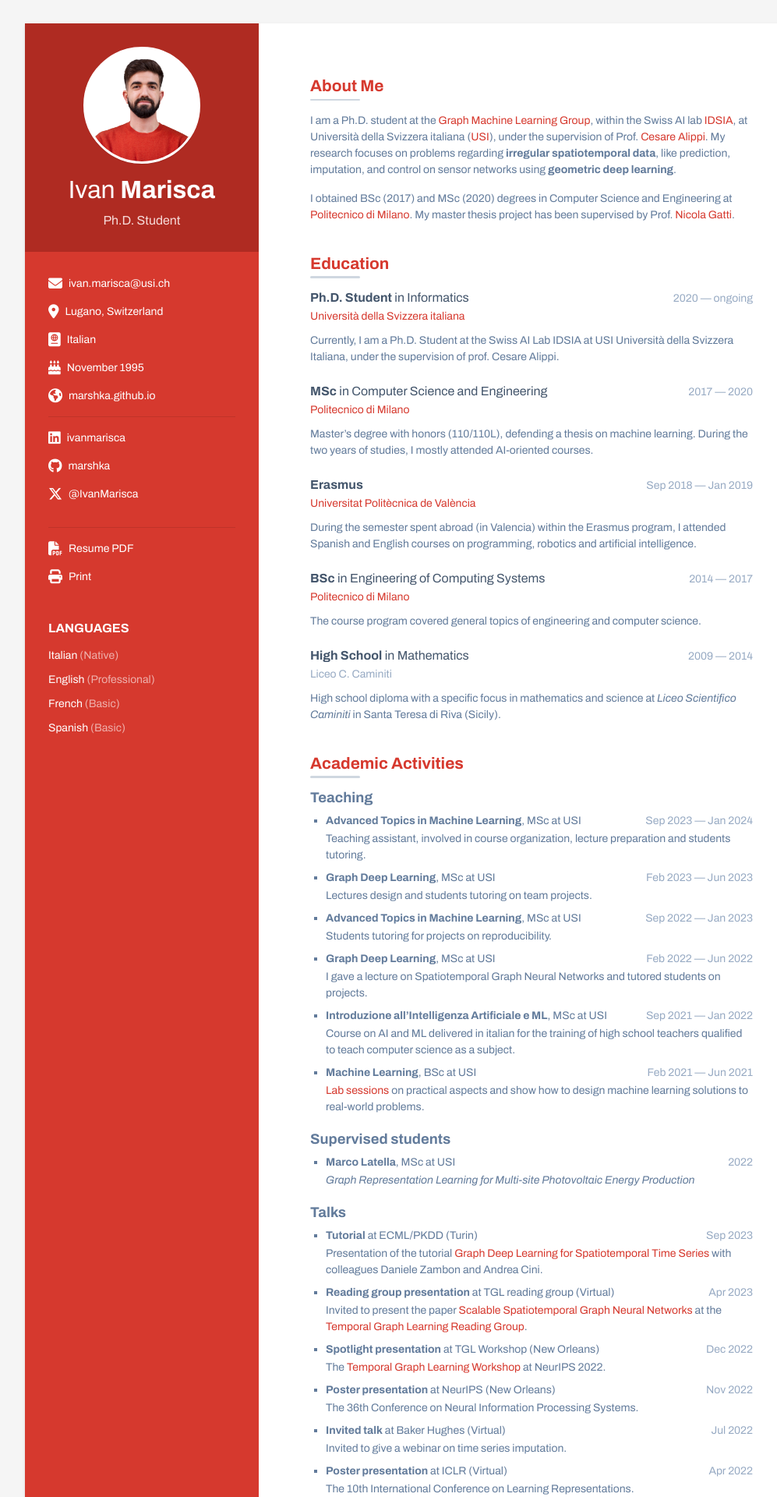
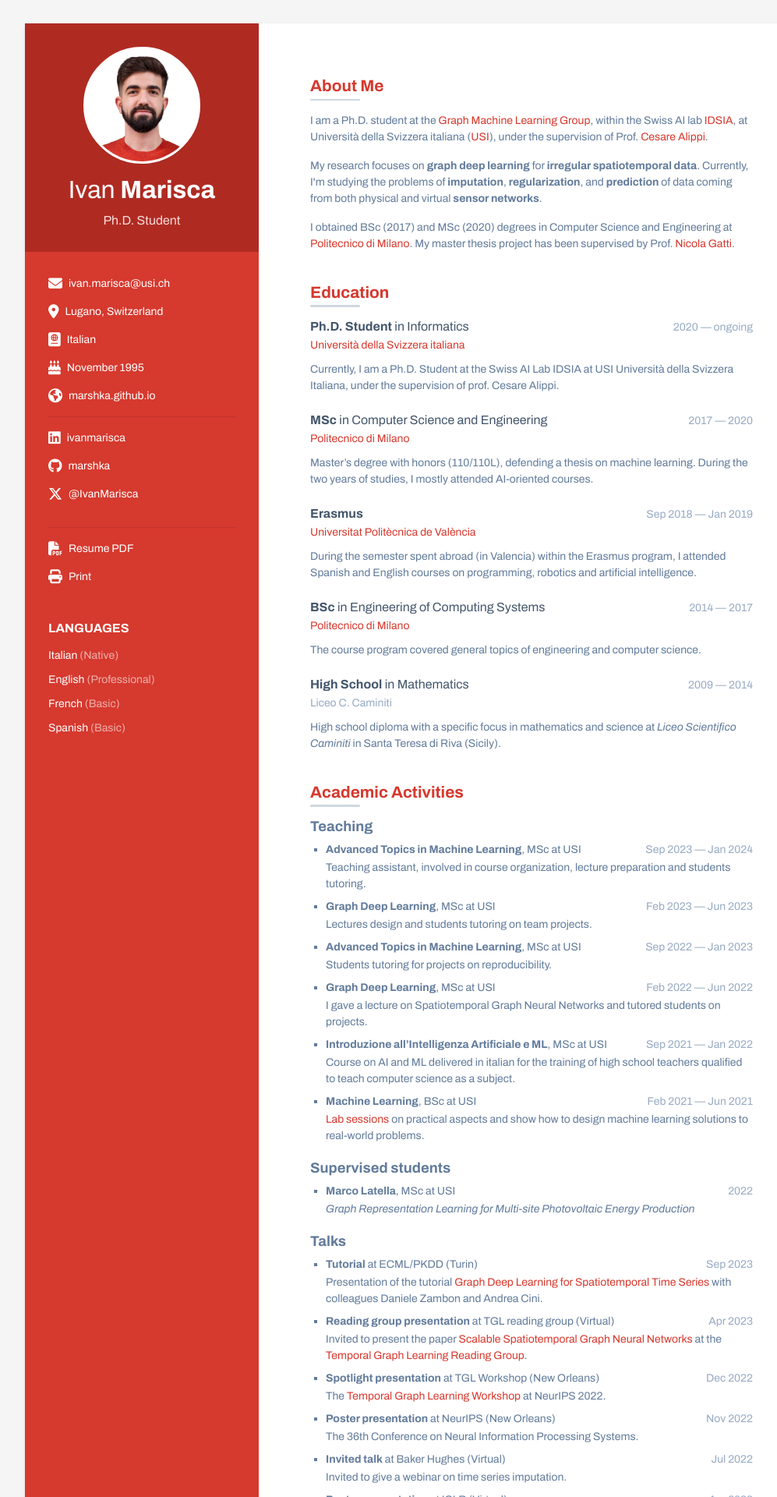
Before and after one commit to marshka/marshka.github.io, a Jekyll site: the page built from cv.html, in a window 1280 px wide. Shown: the top 1920 px of the page at 78% size, without its empty margins (108-1105 px from the left). Built offline with Jekyll 4.4.1, drawn with Linux system fonts in a browser that asks for light colours; nearby versions of some CDN libraries; some of the changed text lies outside the part shown.

Commit message:
Updated CV

```diff
--- a/_data/cv.yml
+++ b/_data/cv.yml
@@ -4,7 +4,7 @@ sidebar:
     name: Ivan
     surname: Marisca
     tagline: Ph.D. Student
-    avatar: face_thumb_nobg.png  # inside /assets/images/ folder
+    avatar: face_thumb_nobg_zoom.png  # inside /assets/images/ folder
 
     # Sidebar links
     email: ivan.marisca@usi.ch
@@ -36,8 +36,10 @@ sidebar:
           level: Basic
 
 summary: >
-  <p>I am a Ph.D. student at the <a href="https://gmlg.ch/" target="_blank" rel="noopener noreferrer">Graph Machine Learning Group</a>, within the Swiss AI lab <a href="https://www.idsia.ch/" target="_blank" rel="noopener noreferrer">IDSIA</a>, at Università della Svizzera italiana (<a href="https://www.usi.ch/en" target="_blank" rel="noopener noreferrer">USI</a>), under the supervision of Prof. <a href="https://alippi.faculty.polimi.it/" target="_blank" rel="noopener noreferrer">Cesare Alippi</a>.
-  My research focuses on problems regarding <strong>irregular spatiotemporal data</strong>, like prediction, imputation, and control on sensor networks using <strong>geometric deep learning</strong>.</p>
+  <p>I am a Ph.D. student at the <a href="https://gmlg.ch/" target="_blank" rel="noopener noreferrer">Graph Machine Learning Group</a>, within the Swiss AI lab <a href="https://www.idsia.ch/" target="_blank" rel="noopener noreferrer">IDSIA</a>, at Università della Svizzera italiana (<a href="https://www.usi.ch/en" target="_blank" rel="noopener noreferrer">USI</a>), under the supervision of Prof. <a href="https://alippi.faculty.polimi.it/" target="_blank" rel="noopener noreferrer">Cesare Alippi</a>.</p>
+
+  <p>My research focuses on <strong>graph deep learning</strong> for <strong>irregular spatiotemporal data</strong>. Currently, I'm studying the problems of <strong>imputation</strong>, <strong>regularization</strong>, and <strong>prediction</strong> of data coming from both physical and virtual <strong>sensor networks</strong>.</p>
+
   <p>I obtained BSc (2017) and MSc (2020) degrees in Computer Science and Engineering at <a href="https://www.polimi.it/en/" target="_blank" rel="noopener noreferrer">Politecnico di Milano</a>. My master thesis project has been supervised by Prof. <a href="https://gatti.faculty.polimi.it/" target="_blank" rel="noopener noreferrer">Nicola Gatti</a>.</p>
 
 education:
@@ -160,8 +162,8 @@ awards:
     description: Travel award to attend the NeurIPS conference in New Orleans (US).
     year: Nov 2022
   - type: Scholarship
-    venue: SAPAR
-    description: Scholarship awarded to the 4 best STEM students.
+    venue: National Association SAPAR
+    description: Scholarship awarded to top 4 STEM students.
     year: 2019
   - type: Scholarship
     venue: Politecnico di Milano
@@ -175,7 +177,7 @@ projects:
     end_date: Feb 2023
     image: assets/img/innosuisse.jpeg
     description: >
-      Developing of graph-based methods for multi-site photovoltaic power forecasting, to improve accuracy on portfolio production prediction. The solution is based on novel graph-based AI strategies exploiting existing heterogeneous information and related dependencies. Funded by <a href="https://www.innosuisse.ch/inno/en/home.html" target="_blank" rel="noopener noreferrer">Innosuisse</a>.
+      Developing of graph-based methods for multi-site photovoltaic power forecasting, to improve accuracy on portfolio production prediction. The solution is based on novel graph-based AI strategies exploiting existing heterogeneous information and related dependencies. Joint project in collaboration with <a href="https://www.dxtcommodities.com/" target="_blank" rel="noopener noreferrer">DXT Commodities</a>, funded by <a href="https://www.innosuisse.ch/inno/en/home.html" target="_blank" rel="noopener noreferrer">Innosuisse</a>.
 
 footer: >
     I hereby authorize the use of my personal data in accordance to the GDPR 679/16 - "European regulation on the protection of personal data".
--- a/_includes/cv/projects.html
+++ b/_includes/cv/projects.html
@@ -2,7 +2,7 @@
     <h2 class="section-title">Projects</h2>
 
     <div class="intro">
-        <p>I believe in worldwide accessibility of science. As such, I make the software I develop for my research publicly available (whenever possible) through <a href="https://github.com/marshka" target="_blank" rel="noopener noreferrer">my GitHub page</a>. You can also find the code related to my publications on the <a href="https://github.com/Graph-Machine-Learning-Group" target="_blank" rel="noopener noreferrer">GitHub page of Graph Machine Learning Group</a>.</p>
+        <p>I believe in worldwide accessibility of science. As such, I make the software I develop for my research publicly available through <a href="https://github.com/marshka" target="_blank" rel="noopener noreferrer">my GitHub page</a>. You can also find the code related to my publications on the <a href="https://github.com/Graph-Machine-Learning-Group" target="_blank" rel="noopener noreferrer">GitHub page of Graph Machine Learning Group</a>.</p>
     </div>
 
     <!-- TSL -->
--- a/_includes/cv/publications.html
+++ b/_includes/cv/publications.html
@@ -22,6 +22,9 @@
           {{ author.name }} {{ author.surname }}
           {% endif %}
         </li>
+        {% unless forloop.last %}
+        <span class="mr-1">,</span>
+        {% endunless %}
         {% endfor %}
       </ul>
       <div class="publication-venue"><span class="font-italic">{{ pub.venue }}</span>, {{ pub.year }}</div>
--- a/_sass/_base.scss
+++ b/_sass/_base.scss
@@ -303,6 +303,7 @@ p {
     .publication-authors {
         margin-bottom: 1px;
         display: flex;
+        flex-wrap: wrap;
         padding-inline-start: 0;
         list-style: none;
     }
@@ -311,9 +312,9 @@ p {
         content: "*";
     }
 
-    .publication-author ~.publication-author::before {
-        content: ', ';
-    }
+    // .publication-author ~.publication-author::before {
+    //     content: ', ';
+    // }
 
     .publication-venue {
         color: $text-grey;
```
Also changed, not shown: assets/img/face_thumb_nobg_zoom.png (renamed from assets/img/face_thumb-removebg.png), 1 other file.
